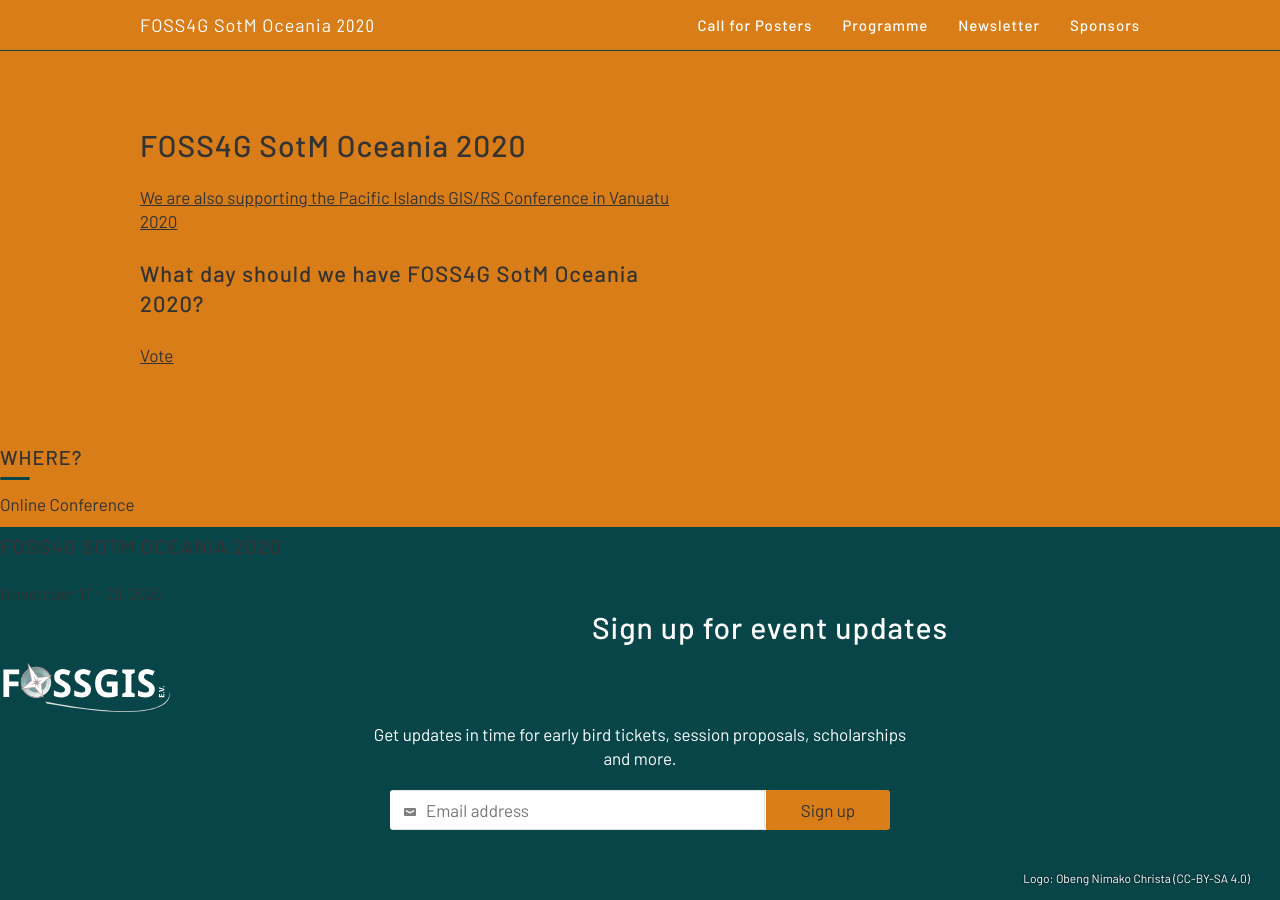
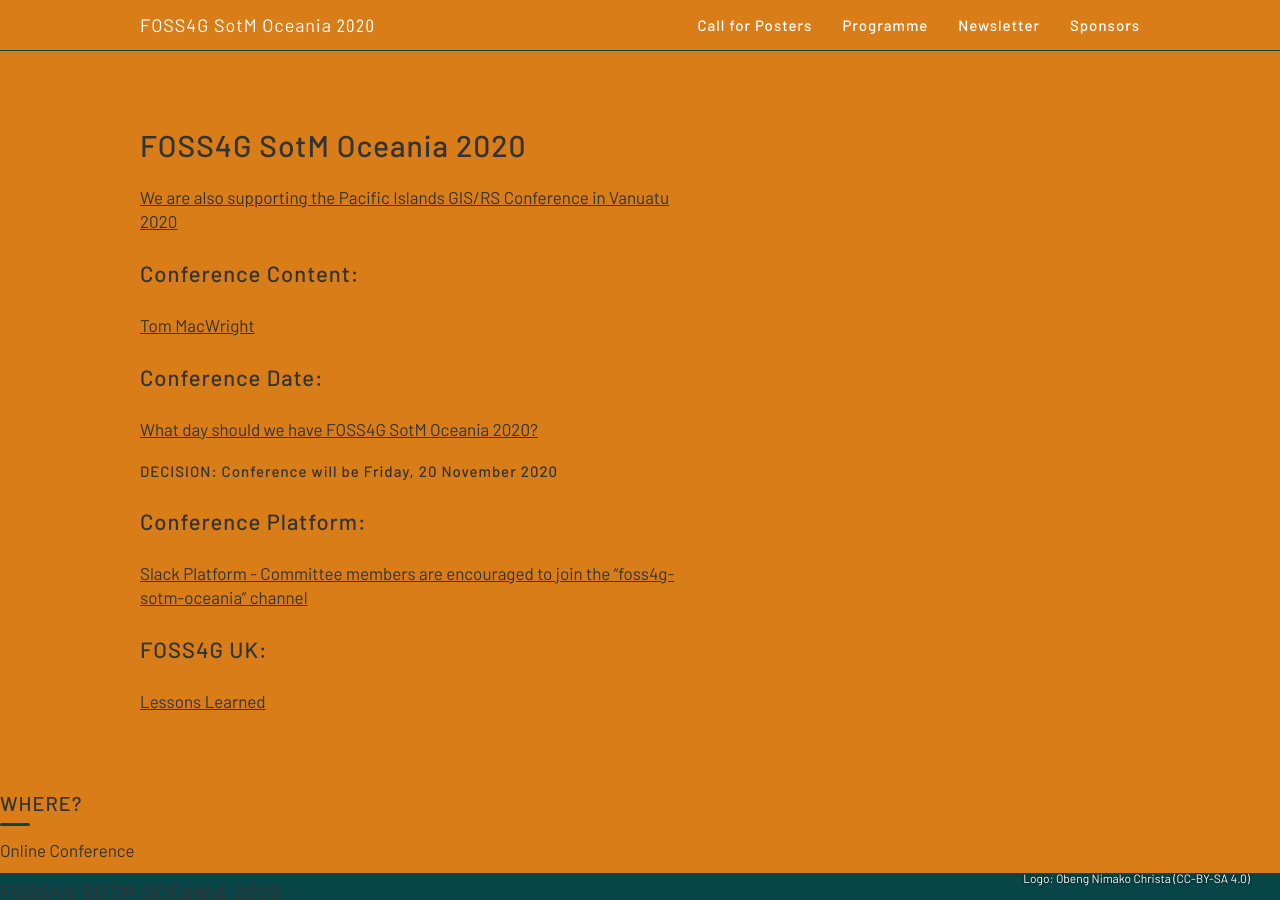
Before and after one commit to osgeo-oceania/foss4g-sotm-oceania-2020, a Jekyll site: the page built from index.html, in a window 1280 px wide and 900 px high, scrolled down 895 px. Built offline with Jekyll 4.4.1, drawn with Linux system fonts in a browser that asks for light colours.

Commit message:
Update about.html

```diff
--- a/_includes/about.html
+++ b/_includes/about.html
@@ -5,9 +5,16 @@
           <div class="col10 margin2r space-bottom2">
             <h1 class="space-bottom2">FOSS4G SotM Oceania 2020</h1>
       	    <p> <a href="https://www.picgisrs.org/conference-venue/" rel="noopener noreferrer" target="_blank">We are also supporting the Pacific Islands GIS/RS Conference in Vanuatu 2020</a> </p>
-	    <p> <h2 class="space-bottom2">What day should we have FOSS4G SotM Oceania 2020?</h2> </p>
-	    <p> <a href="https://www.strawpoll.me/20423837" rel="noopener noreferrer" target="_blank">Vote</a> </p>
-	  </div>
+	    <p> <h2 class="space-bottom2">Conference Content:</h2> </p>
+	    <p> <a href="https://macwright.org/2020/06/21/ethics-in-geo.html" rel="noopener noreferrer" target="_blank">Tom MacWright</a> </p>
+            <p> <h2 class="space-bottom2">Conference Date:</h2> </p>
+	    <p> <a href="https://www.strawpoll.me/20423837" rel="noopener noreferrer" target="_blank">What day should we have FOSS4G SotM Oceania 2020?</a> </p>
+	    <p> <h3 class="space-bottom2">DECISION: Conference will be Friday, 20 November 2020</h3> </p>
+	    <p> <h2 class="space-bottom2">Conference Platform:</h2> </p>
+	    <p> <a href="http://maptimeoceania.slack.com/" rel="noopener noreferrer" target="_blank">Slack Platform - Committee members are encouraged to join the “foss4g-sotm-oceania” channel</a> </p>
+	    <p> <h2 class="space-bottom2">FOSS4G UK:</h2> </p>
+            <p> <a href="https://wiki.osgeo.org/wiki/FOSS4GUK_2020_Online_-_Lessons_Learnt" rel="noopener noreferrer" target="_blank">Lessons Learned</a> </p>
+	   </div>
         </div>
 	</div>
         <div class="col4 clearfix contain">
```
